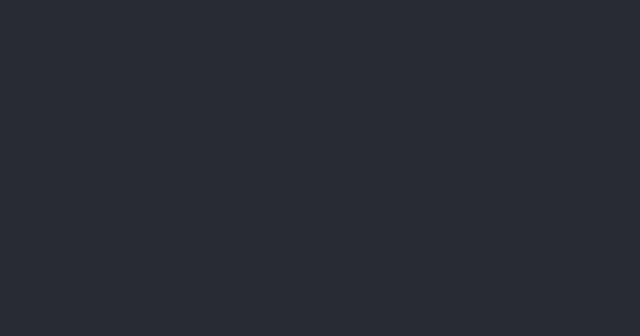
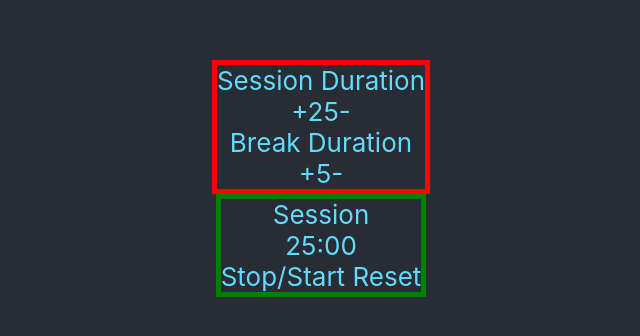
Before and after one commit to MatyD356/pomodoro, a React (Create React App) app: page / in a window 1280 px wide. Shown: the part 222-558 px from the top of the page, without its empty margins (319-959 px from the left). Built offline with nearby package versions, Linux system fonts and the light colour scheme.

Commit message:
before adding break

```diff
--- a/src/App.css
+++ b/src/App.css
@@ -1,3 +1,8 @@
+* {
+  margin: 0;
+  padding: 0;
+  box-sizing: border-box;
+}
 .App {
   text-align: center;
   color: #61dafb;
@@ -9,3 +14,9 @@
   justify-content: center;
   font-size: calc(10px + 2vmin);
 }
+.Config {
+  border: 5px solid red;
+}
+.Clock {
+  border: 5px solid green;
+}
--- a/src/App.js
+++ b/src/App.js
@@ -1,24 +1,112 @@
 import React from 'react';
-import './App.css';
+import Clock from './components/Clock';
+import Config from './components/Config';
 
 class App extends React.Component {
   constructor(props) {
     super(props)
     this.state = {
-      sesionsCount: 0,
+      active: false,
+      onGoing: "Session",
       sessionTime: 25,
-      breakTime: 5
+      breakTime: 5,
+      minutes: 25,
+      seconds: 0
     }
   }
+  intervalID = 0;
   componentDidMount() {
     const script = document.createElement("script");
     script.async = true;
     script.src = "https://cdn.freecodecamp.org/testable-projects-fcc/v1/bundle.js";
     document.body.appendChild(script);
   }
+  //reset to default
+  reset = () => {
+    clearInterval(this.intervalID)
+    this.setState({
+      active: false,
+      sessionTime: 25,
+      breakTime: 5,
+      minutes: 25,
+      seconds: 0
+    })
+  }
+  //handlig time config
+  configTime = (childdata) => {
+    if (this.state.sessionTime < 60 && childdata === "session-increment") {
+      this.setState({
+        sessionTime: this.state.sessionTime + 1
+      }, () => (this.updateTime()))
+    } else if (this.state.sessionTime > 1 && childdata === "session-decrement") {
+      this.setState({
+        sessionTime: this.state.sessionTime - 1
+      }, () => (this.updateTime()))
+    } else if (this.state.breakTime < 60 && childdata === "break-increment") {
+      this.setState({
+        breakTime: this.state.breakTime + 1
+      }, () => (this.updateTime()))
+    } else if (this.state.breakTime > 1 && childdata === "break-decrement") {
+      this.setState({
+        breakTime: this.state.breakTime - 1
+      }, () => (this.updateTime()))
+    }
+    (() => (this.updateTime()))();
+  }
+  updateTime = () => {
+    if (this.state.active === false) {
+      this.setState({
+        minutes: this.state.sessionTime
+      })
+    }
+  }
+  startStop = () => {
+    let inter = () => {
+      //min tick
+      if (this.state.seconds === 0) {
+        this.setState({
+          minutes: this.state.minutes - 1,
+          seconds: 60
+        })
+      }
+      //second tick
+      this.setState({
+        seconds: this.state.seconds - 1
+      }, () => {
+        //stoping ticking on 0
+        if (this.state.minutes === 0 && this.state.seconds === 0) {
+          clearInterval(this.intervalID)
+        }
+      })
+    }
+    //ticking ON OFF
+    if (this.state.active === false) {
+      this.intervalID = setInterval(inter, 1000)
+      this.setState({
+        active: !this.state.active
+      }, () => { console.log("ON") });
+    }
+    else if (this.state.active === true) {
+      clearInterval(this.intervalID)
+      this.setState({
+        active: !this.state.active
+      }, () => { console.log("OFF") });
+    }
+  }
   render() {
     return (
-      <div className="App" />
+      <div className="App">
+        <Config
+          configSession={this.configTime}
+          sessionTime={this.state.sessionTime}
+          breakTime={this.state.breakTime} />
+        <Clock
+          onGoing={this.state.onGoing}
+          reset={this.reset}
+          startStop={this.startStop}
+          min={this.state.minutes}
+          sec={this.state.seconds} />
+      </div>
     );
   }
 }
--- a/src/components/Clock.js
+++ b/src/components/Clock.js
@@ -0,0 +1,24 @@
+import React from 'react';
+import '../App.css';
+
+class Clock extends React.Component {
+    render() {
+        return (
+            <div className="Clock">
+                <div id="timer-label">
+                    {this.props.onGoing}
+                    <div id="time-left">
+                        {this.props.min < 10 ? `0${this.props.min}` : this.props.min}:
+                        {this.props.sec < 10 ? `0${this.props.sec}` : this.props.sec}</div>
+                    <div>
+                        <span id="start_stop" onClick={this.props.startStop}>Stop/Start</span>
+                        <span id="reset" onClick={this.props.reset}> Reset</span>
+                    </div>
+                </div>
+            </div>
+        );
+    }
+
+}
+
+export default Clock;
--- a/src/components/Config.js
+++ b/src/components/Config.js
@@ -0,0 +1,40 @@
+import React from 'react';
+import '../App.css';
+
+
+class Config extends React.Component {
+    sendClick = (e) => {
+        this.props.configSession(e.target.id)
+    }
+    render() {
+        return (
+            <div className="Config">
+                <div id="break-label">
+                    Session Duration
+                    <p><span
+                        id="session-increment"
+                        onClick={this.sendClick}>+</span>
+                        <span id="session-length">{this.props.sessionTime}</span>
+                        <span
+                            id="session-decrement"
+                            onClick={this.sendClick}>-</span></p>
+                </div>
+                <div id="session-label">
+                    Break Duration
+                    <p><span
+                        id="break-increment"
+                        onClick={this.sendClick}>+</span>
+                        <span id="break-length">{this.props.breakTime}</span>
+                        <span
+                            id="break-decrement"
+                            onClick={this.sendClick}>-</span>
+                    </p>
+                </div>
+
+            </div>
+        );
+    }
+
+}
+
+export default Config;
```
